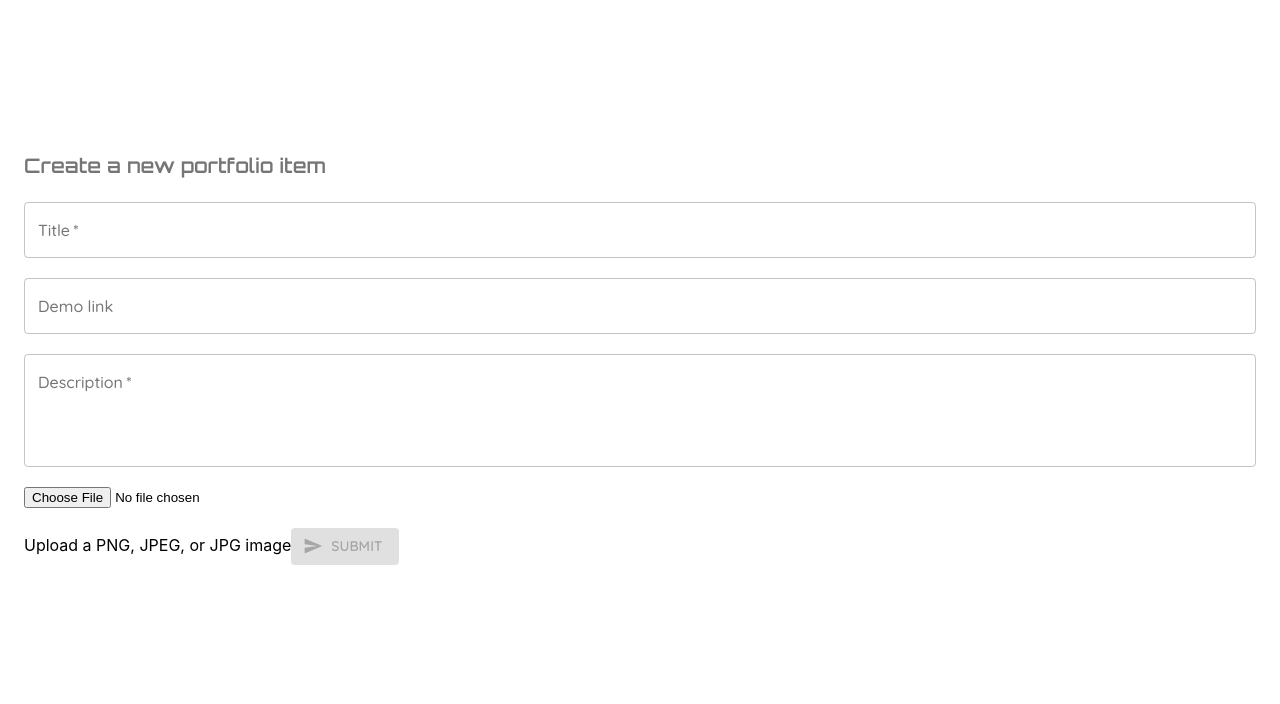
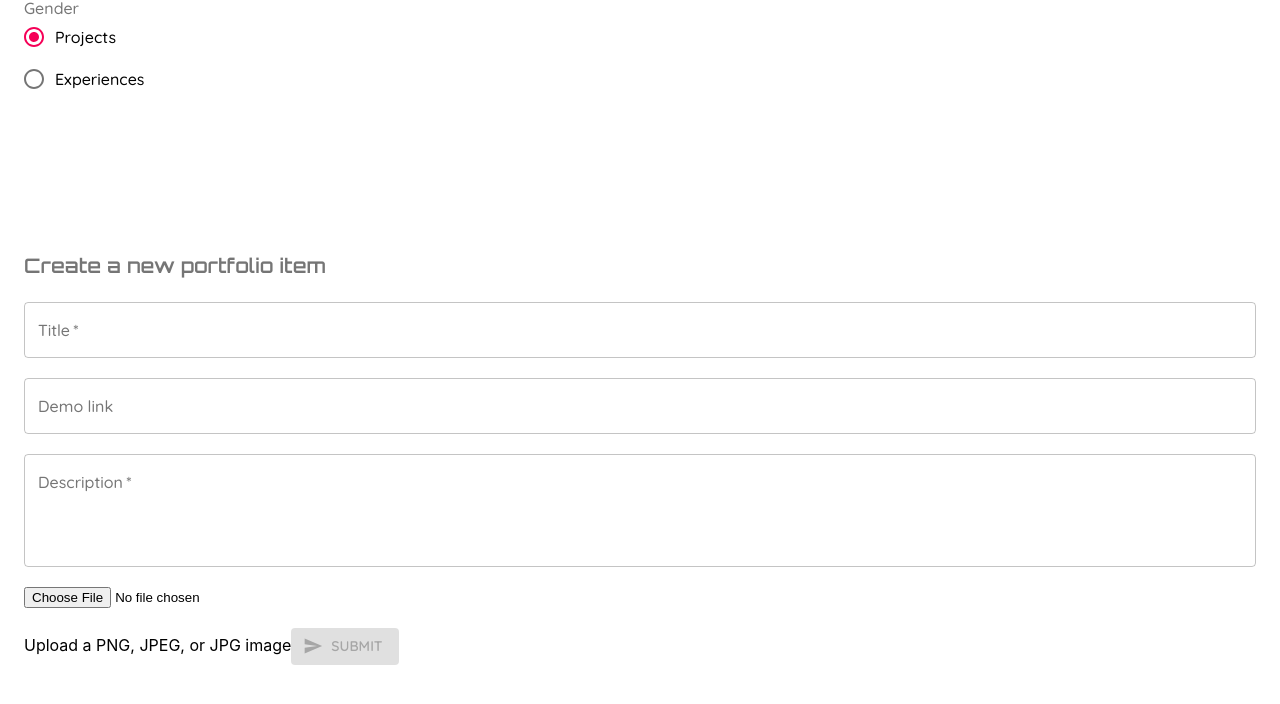
Before and after one commit to catlikeflyer/dhnamSpace, a React (Create React App) app: page /uploader-for-me in a window 1280 px wide. Shown: the top 704 px of the page. Built offline with nearby package versions, Linux system fonts and the light colour scheme; a web font is replaced by a local one.

Commit message:
Organized uploaders

```diff
--- a/src/App.js
+++ b/src/App.js
@@ -6,7 +6,7 @@ import { createMuiTheme, ThemeProvider } from "@material-ui/core";
 import { DataProvider } from "./context";
 import Navbar from "./components/Navbar";
 import { BrowserRouter as Router, Switch, Route } from "react-router-dom";
-import ProjectUpload from "./sections/Uploaders/ProjectUpload";
+import Uploaders from "./sections/Uploaders";
 
 // Creating a theme
 const theme = createMuiTheme({
@@ -41,11 +41,10 @@ function App() {
   return (
     <ThemeProvider theme={theme}>
       <Router>
-        <Navbar />
-
         <Switch>
           <Route exact path="/">
             <DataProvider>
+              <Navbar />
               <Header />
               <About />
               <Projects />
@@ -53,7 +52,7 @@ function App() {
             </DataProvider>
           </Route>
           <Route exact path="/uploader-for-me">
-            <ProjectUpload />
+            <Uploaders />
           </Route>
         </Switch>
       </Router>
--- /dev/null
+++ b/src/sections/Uploaders.jsx
@@ -0,0 +1,54 @@
+import React from "react";
+import Radio from "@material-ui/core/Radio";
+import RadioGroup from "@material-ui/core/RadioGroup";
+import FormControlLabel from "@material-ui/core/FormControlLabel";
+import FormControl from "@material-ui/core/FormControl";
+import FormLabel from "@material-ui/core/FormLabel";
+import { Box, Container } from "@material-ui/core";
+import ProjectUpload from "./Uploaders/ProjectUpload";
+import ExpUpload from "./Uploaders/ExpUpload";
+
+export default function Uploaders() {
+  const [value, setValue] = React.useState("Projects");
+
+  const handleChange = (event) => {
+    setValue(event.target.value);
+  };
+
+  const rendering = (value) => {
+    if (value === "Projects") {
+      return <ProjectUpload />;
+    }
+    if (value === "Experiences") {
+      return <ExpUpload />;
+    }
+  };
+
+  return (
+    <Box>
+      <Container>
+        <FormControl component="fieldset">
+          <FormLabel component="legend">Gender</FormLabel>
+          <RadioGroup
+            aria-label="cat"
+            name="cat1"
+            value={value}
+            onChange={handleChange}
+          >
+            <FormControlLabel
+              value="Projects"
+              control={<Radio />}
+              label="Projects"
+            />
+            <FormControlLabel
+              value="Experiences"
+              control={<Radio />}
+              label="Experiences"
+            />
+          </RadioGroup>
+        </FormControl>
+      </Container>
+      {rendering(value)}
+    </Box>
+  );
+}
```
Also changed, not shown: src/sections/Uploaders/ExpUpload.jsx (line endings or trailing spaces).
